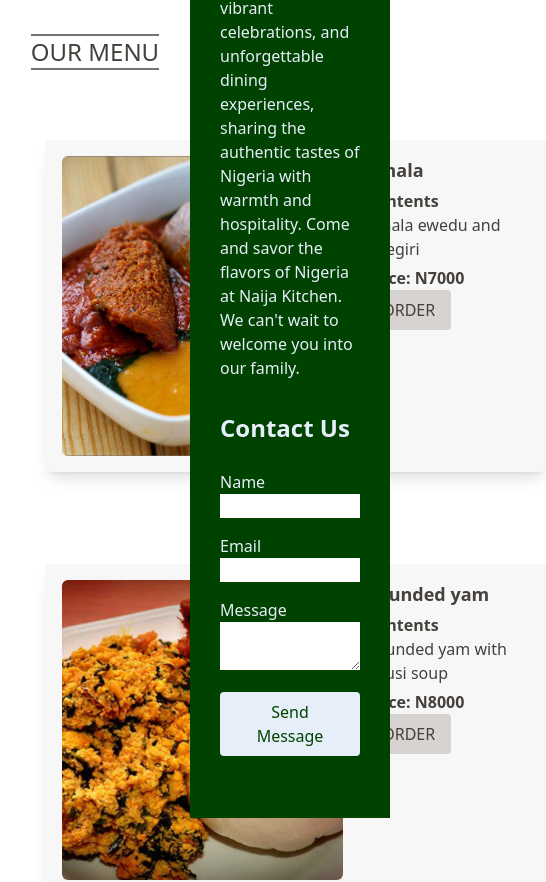
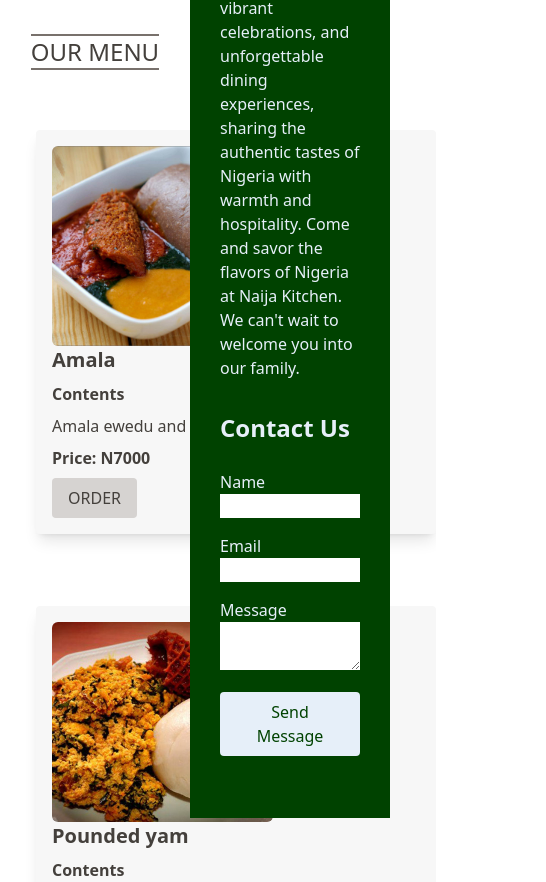
Before and after one commit to KBandipo/Naija-Kitchen-Landpage-with-React, a React (Vite) app: page / in a window 390 px wide. Shown: the part 960-1842 px from the top of the page, 546 px wide, since content can reach past the window. Built offline with nearby package versions, Linux system fonts and the light colour scheme.

Commit message:
Edit the  responsiveness of the Meal contents(15)

```diff
--- a/src/assets/component/Meal.jsx
+++ b/src/assets/component/Meal.jsx
@@ -4,17 +4,17 @@ function Meal(props) {
   const { photoname, photoalt, mealName, mealCombination, price } = props;
   return (
     <>
-      <div className="m-[30px] flex w-[500px] justify-between overflow-hidden rounded bg-[#f7f7f7] p-4 shadow-lg hover:shadow-2xl">
+      <div className="m-[20px] w-[400px] justify-between overflow-hidden rounded bg-[#f7f7f7] p-4 shadow-lg hover:shadow-2xl lg:flex lg:w-[450px] ">
         <img
           src={photoname}
           alt={photoalt}
-          className="h-[300px] w-[60%] rounded-md object-cover "
+          className="h-[200px] w-[60%] rounded-md object-cover lg:h-[300px] lg:w-[60%]"
         />
-        <div className="w-[35%]">
-          <h2 className="mb-[5px] text-lg font-bold"> {mealName}</h2>
-          <p className="font-semibold">Contents</p>
-          <h3 className="mb-[5px]">{mealCombination}</h3>
-          <p className="font-semibold">
+        <div className="mx-4 mx-auto flex-1 md:w-2/3">
+          <h2 className="mb-2 text-xl font-bold"> {mealName}</h2>
+          <p className="mb-2 font-semibold">Contents</p>
+          <h3 className="mb-2">{mealCombination}</h3>
+          <p className="mb-2 font-semibold">
             <span>Price: </span> N{price}
           </p>
           <Button />
```
